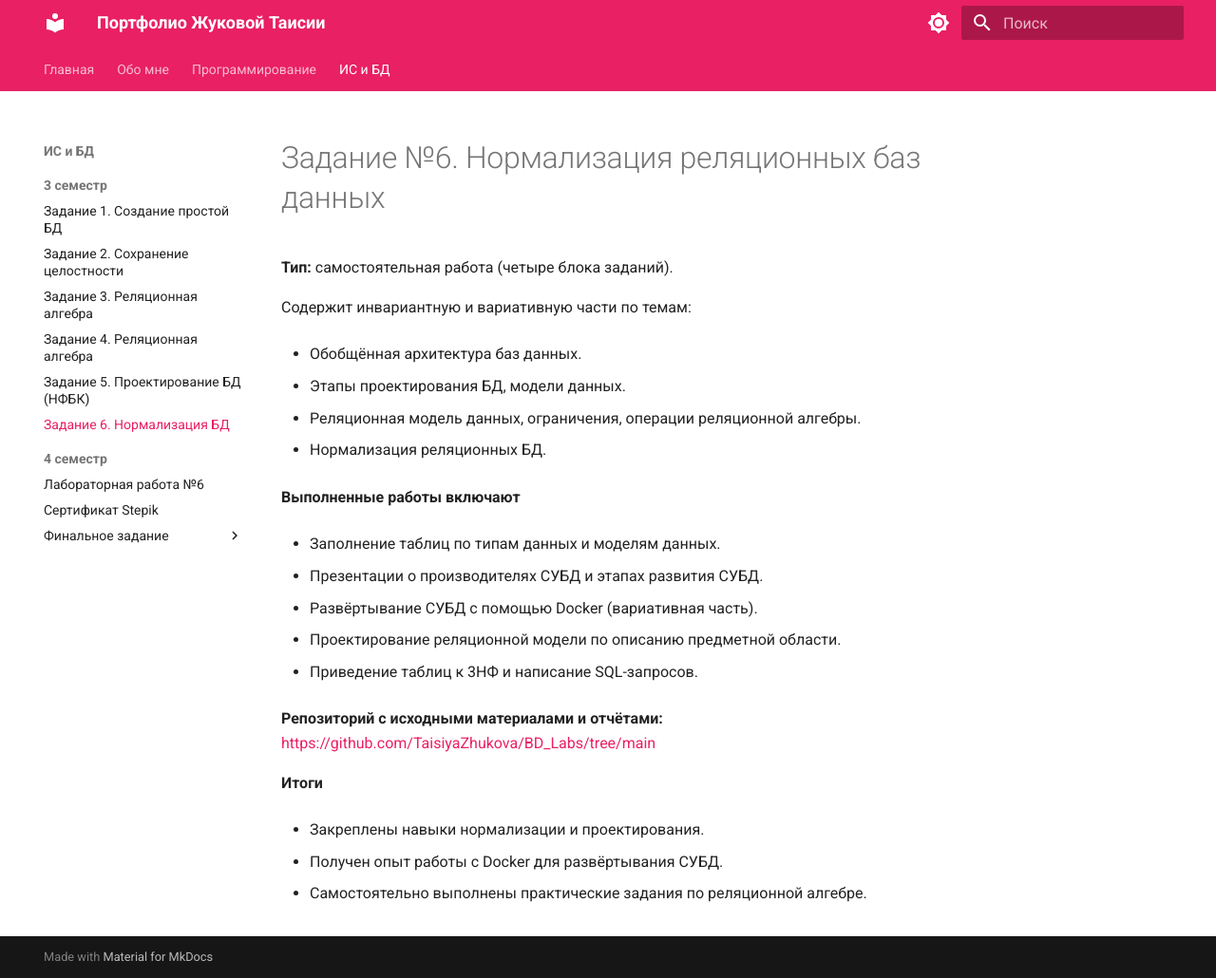
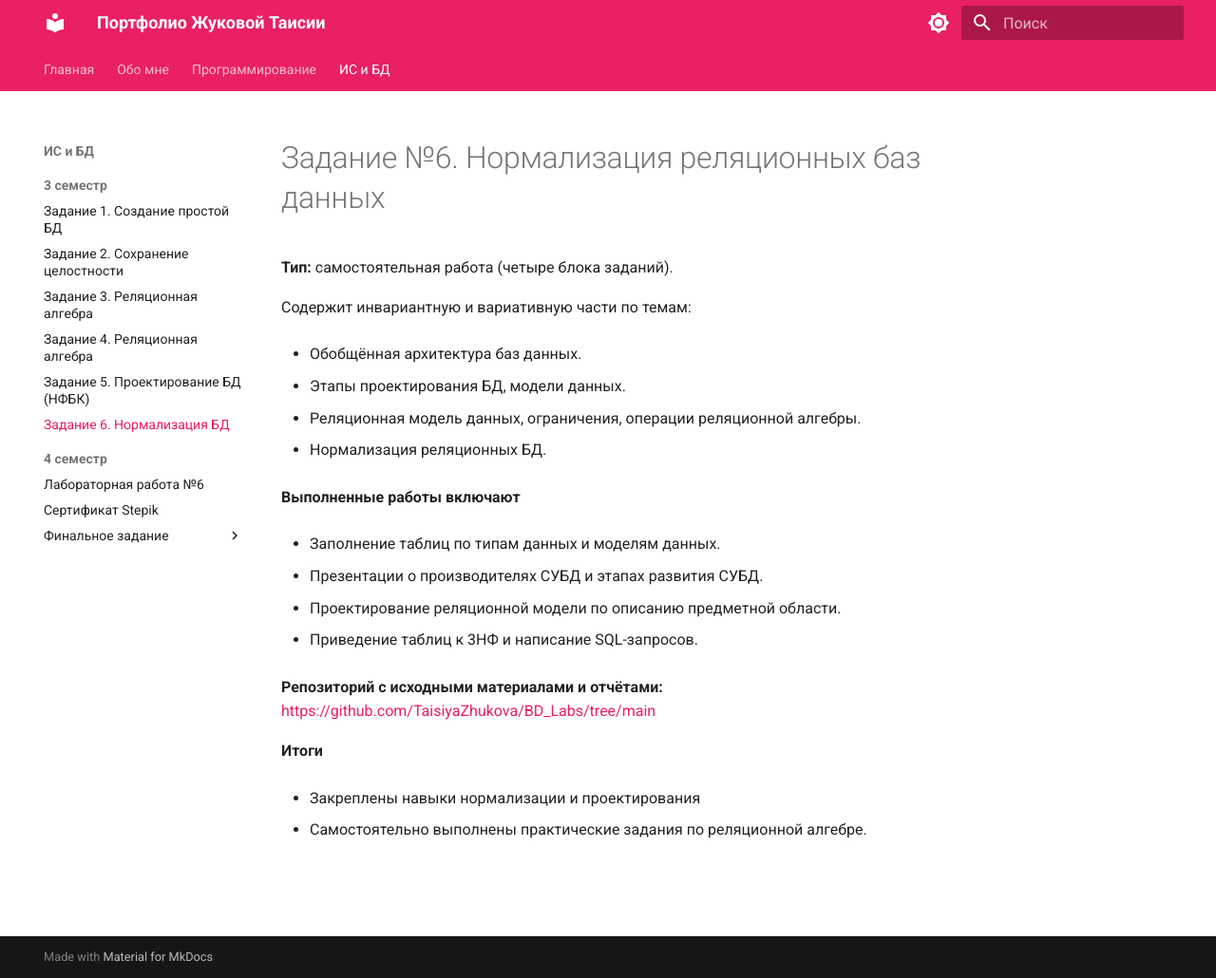
Before and after one commit to TaisiyaZhukova/portfolio-site, an MkDocs documentation site: the page built from docs/isbd/sem1_task6.md, in a window 1280 px wide and 1030 px high. Shown: the whole window at 95% size. Built offline with MkDocs 1.6.1 and Material for MkDocs 9.7.7, drawn with Linux system fonts in a browser that asks for light colours.

Commit message:
Update sem1_task6.md

```diff
--- a/docs/isbd/sem1_task6.md
+++ b/docs/isbd/sem1_task6.md
@@ -18,8 +18,6 @@
 
 - Презентации о производителях СУБД и этапах развития СУБД.
 
-- Развёртывание СУБД с помощью Docker (вариативная часть).
-
 - Проектирование реляционной модели по описанию предметной области.
 
 - Приведение таблиц к 3НФ и написание SQL-запросов.
@@ -29,8 +27,6 @@
 
 **Итоги**
 
-- Закреплены навыки нормализации и проектирования.
-
-- Получен опыт работы с Docker для развёртывания СУБД.
+- Закреплены навыки нормализации и проектирования
 
 - Самостоятельно выполнены практические задания по реляционной алгебре.
```
